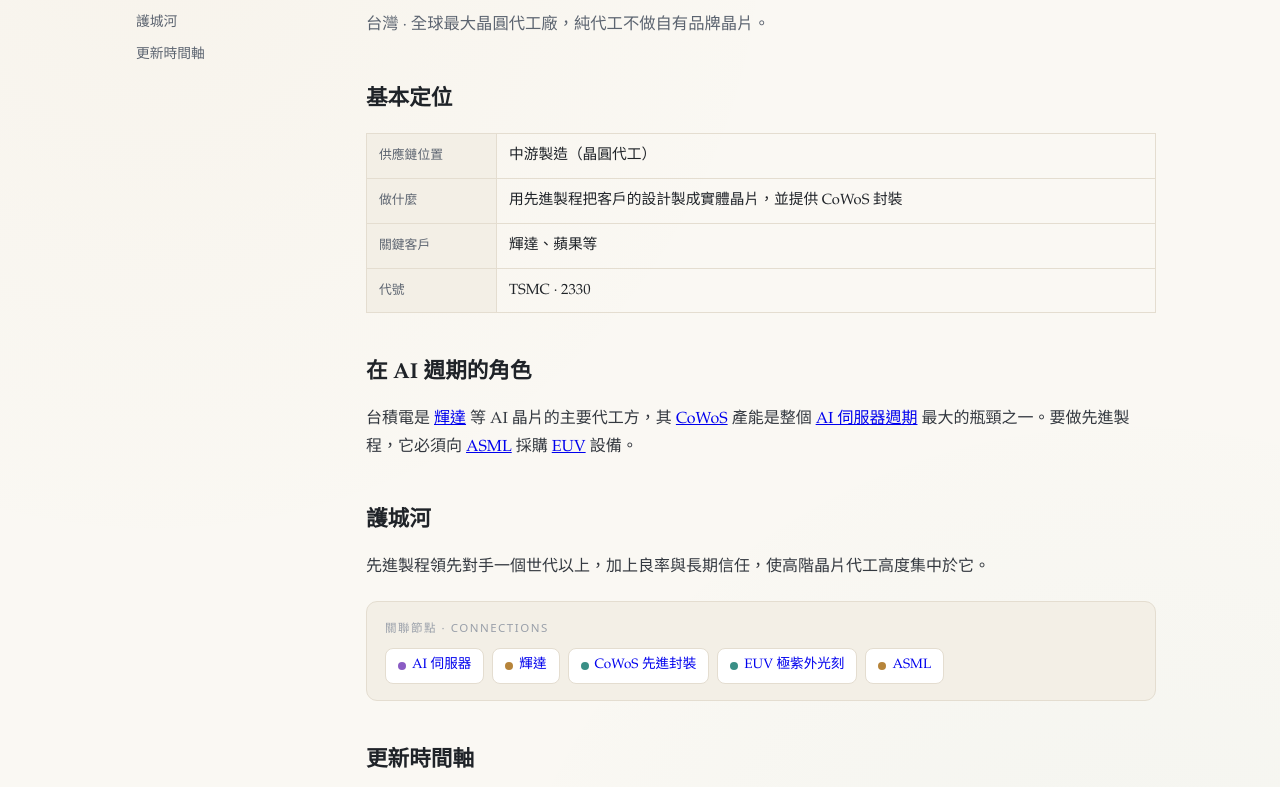
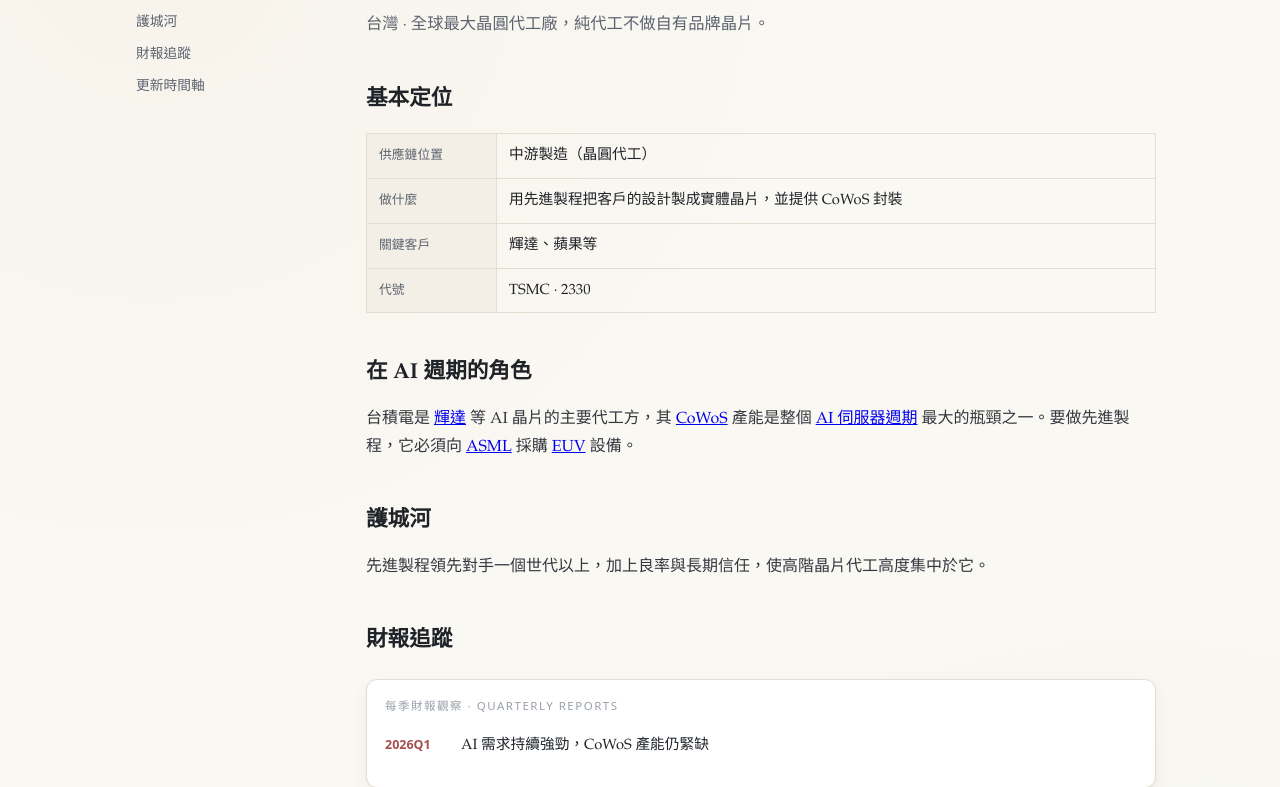
Before and after one commit to ChiChi0948/tech-kb, a plain HTML site: page companies/tsmc.html in a window 1280 px wide. Shown: the part 189-976 px from the top of the page. Drawn offline with Linux system fonts and the light colour scheme.

Commit message:
Add files via upload

```diff
--- a/companies/tsmc.html
+++ b/companies/tsmc.html
@@ -27,6 +27,7 @@
       <a href="#profile">基本定位</a>
       <a href="#role">在 AI 週期的角色</a>
       <a href="#moat">護城河</a>
+      <a href="#financials">財報追蹤</a>
       <a href="#timeline">更新時間軸</a>
     </aside>
     <article>
@@ -43,6 +44,13 @@
   <p>台積電是 <a href="../companies/nvidia.html">輝達</a> 等 AI 晶片的主要代工方，其 <a href="../parts/cowos.html">CoWoS</a> 產能是整個 <a href="../cycles/ai-server.html">AI 伺服器週期</a> 最大的瓶頸之一。要做先進製程，它必須向 <a href="../companies/asml.html">ASML</a> 採購 <a href="../parts/euv.html">EUV</a> 設備。</p>
   <h2 id="moat">護城河</h2>
   <p>先進製程領先對手一個世代以上，加上良率與長期信任，使高階晶片代工高度集中於它。</p>
+
+
+  <h2 id="financials">財報追蹤</h2>
+  <div class="fin-track" id="fin-track">
+    <div class="lt">每季財報觀察 · Quarterly Reports</div>
+    <ul id="fin-list"><li style="color:var(--faint);font-style:italic">載入中⋯</li></ul>
+  </div>
 
 
       <div class="links-box">
@@ -63,5 +71,20 @@
 </div>
 
 <footer class="site"><div class="wrap">科技供應鏈知識庫 · 個人研究用</div></footer>
+
+<script src="../assets/data.js"></script>
+<script>
+// 自動列出本公司所有季度財報。新增財報時，只要在 data.js quarters 加一筆 company:"tsmc"，
+// 這份清單就會自動出現對應連結。
+const COMPANY_ID="tsmc";
+const reports=(KB.quarters||[])
+  .filter(q=>q.company===COMPANY_ID && q.scope==="company")
+  .sort((a,b)=>b.period.localeCompare(a.period));
+const list=document.getElementById("fin-list");
+list.innerHTML = reports.length
+  ? reports.map(r=>`<li><span class="pd">${r.period}</span>
+      <a href="../quarters/${r.id}.html">${r.desc}</a></li>`).join("")
+  : '<li style="color:var(--faint);font-style:italic">尚無財報觀察。在 data.js 的 quarters 陣列加入 company:"tsmc" 的項目，這裡會自動出現。</li>';
+</script>
 </body>
 </html>
```
